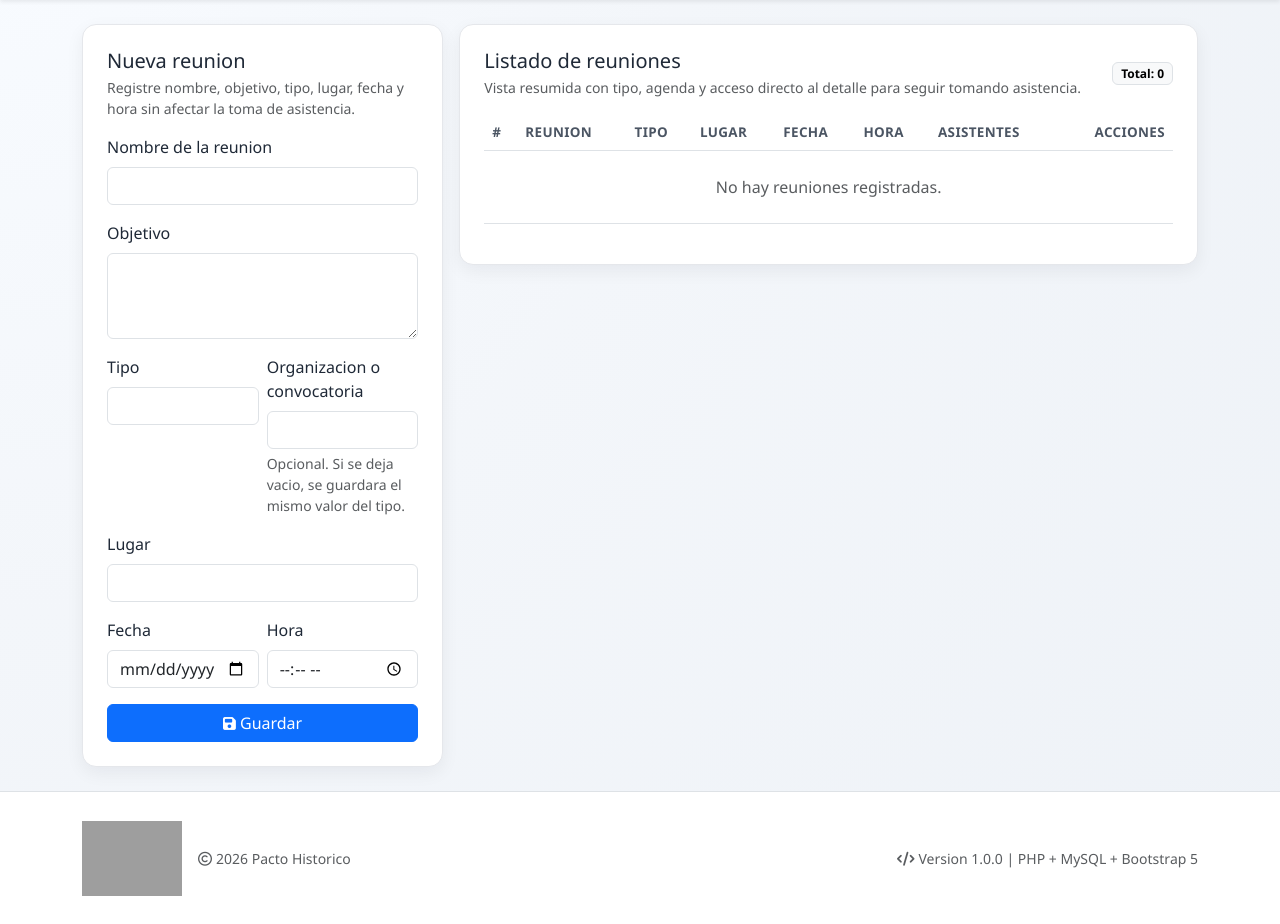
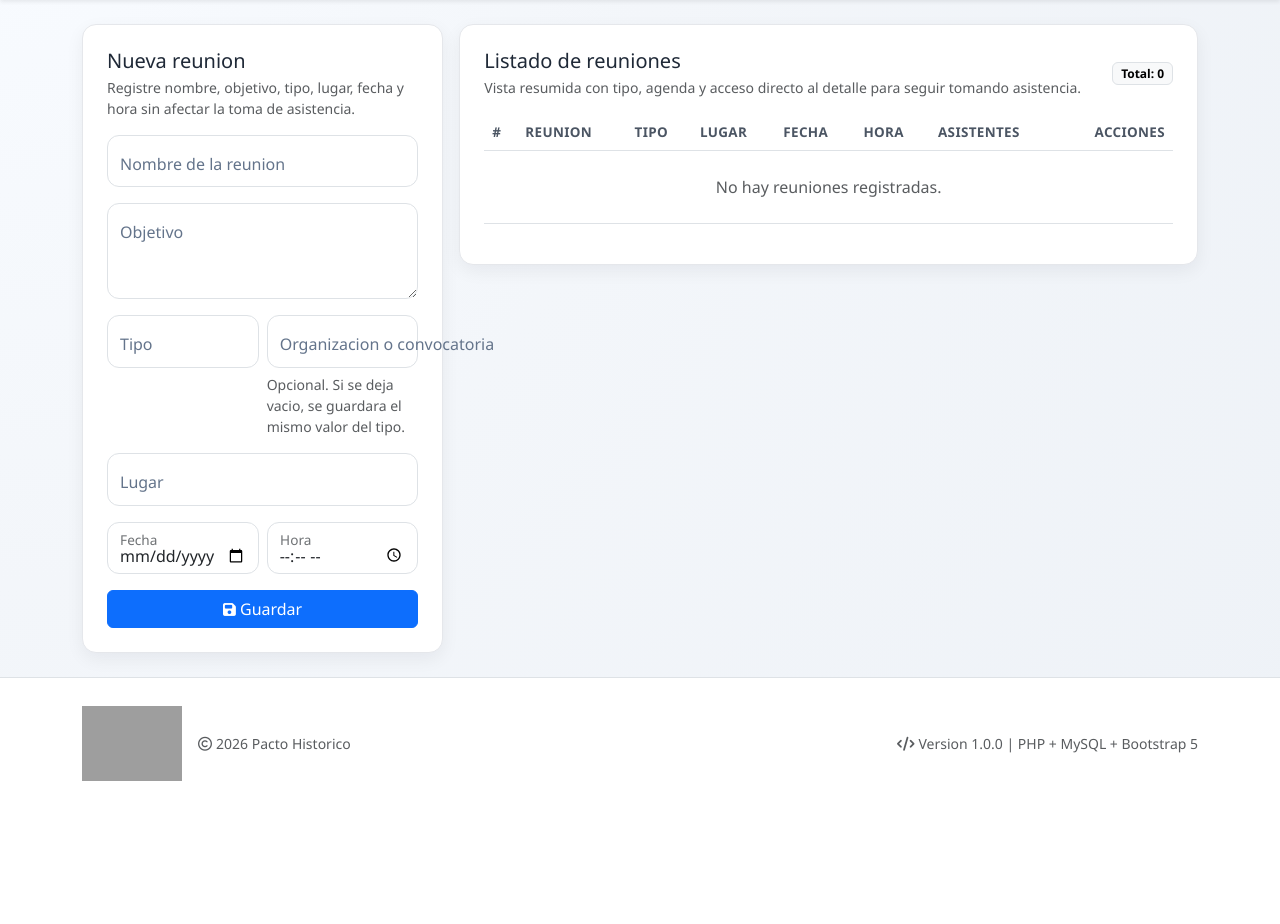
Before and after one commit to Juesrero/PactoHistorico, a PHP site: page /index.php?page=reuniones in a window 1280 px wide. Shown: the part 69-993 px from the top of the page. After the commit the page ends 850 px from the top, so only its background shows below. Run offline with PHP 8.4, Linux system fonts and the light colour scheme; data that the repository does not hold is empty; grey boxes are pictures that could not be loaded.

Commit message:
Ajustes visuales en personas 1.2.0

```diff
--- a/assets/css/app.css
+++ b/assets/css/app.css
@@ -352,13 +352,22 @@ body.app-body {
     font-weight: 500;
 }
 
+.compact-floating-form .form-floating > label {
+    color: #64748b;
+    font-weight: 500;
+}
+
 .persona-form-compact .form-control,
-.persona-form-compact .form-select {
+.persona-form-compact .form-select,
+.compact-floating-form .form-control,
+.compact-floating-form .form-select {
     border-radius: 12px;
 }
 
 .persona-form-compact .form-floating > .form-control,
-.persona-form-compact .form-floating > .form-select {
+.persona-form-compact .form-floating > .form-select,
+.compact-floating-form .form-floating > .form-control,
+.compact-floating-form .form-floating > .form-select {
     min-height: calc(3.15rem + 2px);
     height: calc(3.15rem + 2px);
 }
@@ -366,6 +375,14 @@ body.app-body {
 .persona-form-compact .form-floating > textarea.form-control {
     min-height: 78px;
     height: 78px;
+}
+
+.compact-floating-form .form-floating > textarea.form-control {
+    min-height: 78px;
+}
+
+.reunion-form-compact .form-text {
+    margin-top: 0.4rem;
 }
 
 .persona-role-grid {
--- a/pages/reuniones.php
+++ b/pages/reuniones.php
@@ -211,7 +211,7 @@ $availableCount = count($availablePersons);
                 <div class="alert alert-danger"><?= e($formErrors['general']); ?></div>
             <?php endif; ?>
 
-            <form method="post" class="needs-validation" novalidate>
+            <form method="post" class="needs-validation compact-floating-form reunion-form-compact" novalidate>
                 <?= csrf_field(); ?>
                 <input type="hidden" name="form_action" value="<?= $formMode === 'edit' ? 'update_reunion' : 'create_reunion'; ?>">
                 <?php if ($formMode === 'edit'): ?>
@@ -219,21 +219,26 @@ $availableCount = count($availablePersons);
                 <?php endif; ?>
 
                 <div class="mb-3">
-                    <label for="nombre_reunion" class="form-label">Nombre de la reunion</label>
-                    <input id="nombre_reunion" name="nombre_reunion" type="text" class="form-control <?= isset($formErrors['nombre_reunion']) ? 'is-invalid' : ''; ?>" maxlength="150" required value="<?= e((string) $formData['nombre_reunion']); ?>">
+                    <div class="form-floating">
+                        <input id="nombre_reunion" name="nombre_reunion" type="text" class="form-control <?= isset($formErrors['nombre_reunion']) ? 'is-invalid' : ''; ?>" maxlength="150" placeholder="Nombre de la reunion" required value="<?= e((string) $formData['nombre_reunion']); ?>">
+                        <label for="nombre_reunion">Nombre de la reunion</label>
                         <div class="invalid-feedback"><?= e($formErrors['nombre_reunion'] ?? 'Campo obligatorio.'); ?></div>
+                    </div>
                 </div>
 
                 <div class="mb-3">
-                    <label for="objetivo" class="form-label">Objetivo</label>
-                    <textarea id="objetivo" name="objetivo" class="form-control <?= isset($formErrors['objetivo']) ? 'is-invalid' : ''; ?>" rows="3" maxlength="2000" required><?= e((string) $formData['objetivo']); ?></textarea>
+                    <div class="form-floating">
+                        <textarea id="objetivo" name="objetivo" class="form-control <?= isset($formErrors['objetivo']) ? 'is-invalid' : ''; ?>" placeholder="Objetivo" style="height: 96px;" maxlength="2000" required><?= e((string) $formData['objetivo']); ?></textarea>
+                        <label for="objetivo">Objetivo</label>
                         <div class="invalid-feedback"><?= e($formErrors['objetivo'] ?? 'Campo obligatorio.'); ?></div>
+                    </div>
                 </div>
 
                 <div class="row g-2">
                     <div class="col-md-6">
-                        <label for="tipo_reunion" class="form-label">Tipo</label>
-                        <input id="tipo_reunion" name="tipo_reunion" type="text" class="form-control <?= isset($formErrors['tipo_reunion']) ? 'is-invalid' : ''; ?>" maxlength="80" minlength="3" list="tiposReunionList" required value="<?= e((string) $formData['tipo_reunion']); ?>">
+                        <div class="form-floating">
+                            <input id="tipo_reunion" name="tipo_reunion" type="text" class="form-control <?= isset($formErrors['tipo_reunion']) ? 'is-invalid' : ''; ?>" maxlength="80" minlength="3" list="tiposReunionList" placeholder="Tipo" required value="<?= e((string) $formData['tipo_reunion']); ?>">
+                            <label for="tipo_reunion">Tipo</label>
                             <datalist id="tiposReunionList">
                                 <?php foreach ($meetingTypeSuggestions as $suggestion): ?>
                                     <option value="<?= e($suggestion); ?>"></option>
@@ -241,31 +246,40 @@ $availableCount = count($availablePersons);
                             </datalist>
                             <div class="invalid-feedback"><?= e($formErrors['tipo_reunion'] ?? 'Ingrese un tipo de reunion.'); ?></div>
                         </div>
+                    </div>
 
                     <div class="col-md-6">
-                        <label for="organizacion" class="form-label">Organizacion o convocatoria</label>
-                        <input id="organizacion" name="organizacion" type="text" class="form-control <?= isset($formErrors['organizacion']) ? 'is-invalid' : ''; ?>" maxlength="120" value="<?= e((string) $formData['organizacion']); ?>">
+                        <div class="form-floating">
+                            <input id="organizacion" name="organizacion" type="text" class="form-control <?= isset($formErrors['organizacion']) ? 'is-invalid' : ''; ?>" maxlength="120" placeholder="Organizacion o convocatoria" value="<?= e((string) $formData['organizacion']); ?>">
+                            <label for="organizacion">Organizacion o convocatoria</label>
+                        </div>
                         <div class="form-text">Opcional. Si se deja vacio, se guardara el mismo valor del tipo.</div>
                         <div class="invalid-feedback"><?= e($formErrors['organizacion'] ?? 'Revise este campo.'); ?></div>
                     </div>
                 </div>
 
                 <div class="mb-3 mt-3">
-                    <label for="lugar_reunion" class="form-label">Lugar</label>
-                    <input id="lugar_reunion" name="lugar_reunion" type="text" class="form-control <?= isset($formErrors['lugar_reunion']) ? 'is-invalid' : ''; ?>" maxlength="150" required value="<?= e((string) $formData['lugar_reunion']); ?>">
+                    <div class="form-floating">
+                        <input id="lugar_reunion" name="lugar_reunion" type="text" class="form-control <?= isset($formErrors['lugar_reunion']) ? 'is-invalid' : ''; ?>" maxlength="150" placeholder="Lugar" required value="<?= e((string) $formData['lugar_reunion']); ?>">
+                        <label for="lugar_reunion">Lugar</label>
                         <div class="invalid-feedback"><?= e($formErrors['lugar_reunion'] ?? 'Campo obligatorio.'); ?></div>
+                    </div>
                 </div>
 
                 <div class="row g-2">
                     <div class="col-6">
-                        <label for="fecha" class="form-label">Fecha</label>
-                        <input id="fecha" name="fecha" type="date" class="form-control <?= isset($formErrors['fecha']) ? 'is-invalid' : ''; ?>" required value="<?= e((string) $formData['fecha']); ?>">
+                        <div class="form-floating">
+                            <input id="fecha" name="fecha" type="date" class="form-control <?= isset($formErrors['fecha']) ? 'is-invalid' : ''; ?>" placeholder="Fecha" required value="<?= e((string) $formData['fecha']); ?>">
+                            <label for="fecha">Fecha</label>
                             <div class="invalid-feedback"><?= e($formErrors['fecha'] ?? 'Fecha invalida.'); ?></div>
                         </div>
+                    </div>
                     <div class="col-6">
-                        <label for="hora" class="form-label">Hora</label>
-                        <input id="hora" name="hora" type="time" class="form-control <?= isset($formErrors['hora']) ? 'is-invalid' : ''; ?>" required value="<?= e((string) $formData['hora']); ?>">
+                        <div class="form-floating">
+                            <input id="hora" name="hora" type="time" class="form-control <?= isset($formErrors['hora']) ? 'is-invalid' : ''; ?>" placeholder="Hora" required value="<?= e((string) $formData['hora']); ?>">
+                            <label for="hora">Hora</label>
                             <div class="invalid-feedback"><?= e($formErrors['hora'] ?? 'Hora invalida.'); ?></div>
+                        </div>
                     </div>
                 </div>
 
```
Also changed, not shown: downloads/personas/plantilla.php (added, +30 -0 lines), pages/personas.php (+18 -8 lines), services/PersonasTemplateService.php (added, +207 -0 lines). Lines whose indentation alone changed are shown as unchanged.
